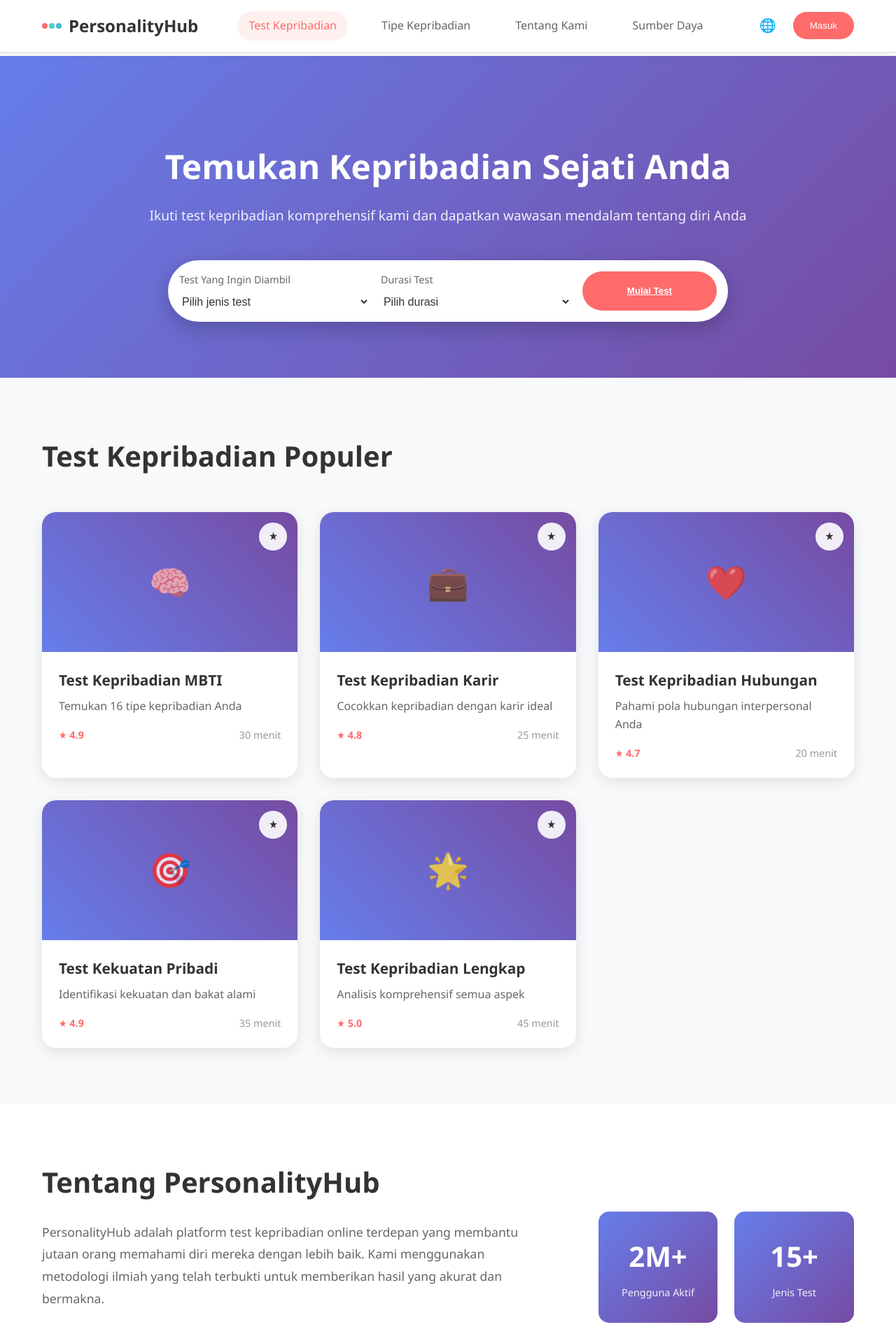
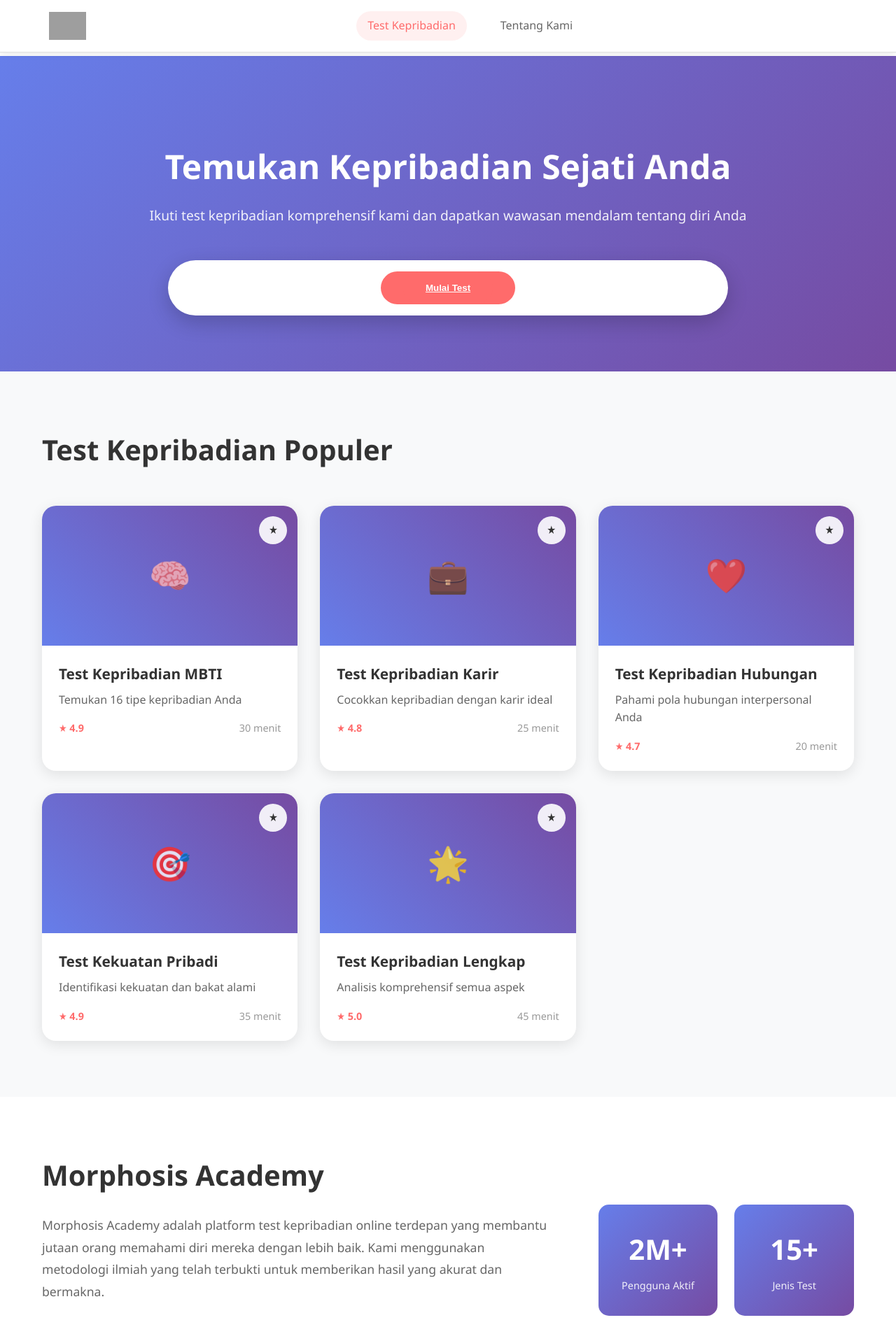
Before and after one commit to fadel11-hub/Morphosis, a Flask app: page / in a window 1280 px wide. Shown: the top 1897 px of the page at 70% size. Run offline with Flask 3, Linux system fonts and the light colour scheme; grey boxes are pictures that could not be loaded.

Commit message:
Fix form, penyesuain kontent dengan morphosis

```diff
--- a/app.py
+++ b/app.py
@@ -30,7 +30,7 @@ def home():
 
 @app.route('/form')
 def form():
-    return render_template('main.html')
+    return render_template('form.html')
 
 
 # @app.route('/', methods=['GET'])
--- /dev/null
+++ b/data/results.csv
@@ -0,0 +1,2 @@
+timestamp,name,email,birthdate,q1,q2,q3,q4,q5,q6,q7,q8,q9,q10,q11,q12,q13,q14,q15,q16,q17,q18,q19,q20,q21,q22,q23,q24,q25,q26,q27,q28,q29,q30,q31,q32,q33,q34,q35,q36,q37,q38,q39,q40,q41,q42,score_Organizer,score_Empath,score_Analyst,score_Innovator,score_Doer,interpretation_Organizer,interpretation_Empath,interpretation_Analyst,interpretation_Innovator,interpretation_Doer,color_interpretation
+2025-06-21 11:07:36,darel,darel2792@gmail.com,2025-06-21,3,3,3,3,3,3,3,3,3,3,3,3,3,3,3,3,3,3,3,3,3,3,3,3,3,3,3,3,3,3,3,3,3,3,3,3,3,3,3,3,3,3,21,24,24,24,33,Tidak Dominan,Tidak Dominan,Tidak Dominan,Tidak Dominan,Dominan,Belum Terlihat (Abu-abu)
--- a/static/css/style2.css
+++ b/static/css/style2.css
@@ -54,12 +54,19 @@ body {
     gap: 2px;
 }
 
-.logo-circle {
+/* .logo-circle {
     width: 8px;
     height: 8px;
     border-radius: 50%;
     background: linear-gradient(45deg, #ff6b6b, #4ecdc4, #45b7d1);
+} */
+
+.logo-gambar {
+  height: 40px;
+  width: auto;
+  display: block;
 }
+
 
 .logo-circle:nth-child(1) { background: #ff6b6b; }
 .logo-circle:nth-child(2) { background: #4ecdc4; }
@@ -68,7 +75,7 @@ body {
 .logo-text {
     font-size: 1.5rem;
     font-weight: bold;
-    color: #333;
+    color: #f6f5f5;
 }
 
 .nav-menu {
@@ -159,16 +166,18 @@ body {
     border-radius: 50px;
     padding: 1rem;
     display: flex;
-    gap: 1rem;
+    justify-content: center; /* ⬅ ini buat tengahin isi */
+    align-items: center;
     max-width: 800px;
     margin: 0 auto;
     box-shadow: 0 10px 30px rgba(0,0,0,0.2);
+    gap: 1rem;
 }
 
 .search-item {
-    flex: 1;
-    text-align: left;
+    text-align: center; /* pastikan tombol juga ke tengah */
 }
+
 
 .search-item label {
     display: block;
@@ -205,6 +214,8 @@ body {
     transform: translateY(-2px);
     box-shadow: 0 5px 15px rgba(255, 107, 107, 0.4);
 }
+
+
 
 /* Popular Tests Section */
 /* section 3 */
--- a/templates/admin.html
+++ b/templates/admin.html
@@ -1,4 +1,4 @@
-<!DOCTYPE html>
+w<!DOCTYPE html>
 <html lang="en">
 <head>
     <meta charset="UTF-8">
--- a/templates/beranda.html
+++ b/templates/beranda.html
@@ -14,21 +14,25 @@
     <div class="nav-container">
       <div class="logo">
         <div class="logo-icon">
-          <div class="logo-circle"></div>
-          <div class="logo-circle"></div>
-          <div class="logo-circle"></div>
+          <!-- <div class="logo-circle"></div> -->
+          <!-- <div class="logo-circle"></div> -->
+          <!-- <div class="logo-circle"></div> -->
+          <!-- <img src="{{ url_for('static', filename='images/Logo.png') }}" alt="Logo" class="logo-gambar"> -->
+
         </div>
-        <span class="logo-text">PersonalityHub</span>
+        <!-- <span class="logo-text">PersonalityHub</span> -->
+          <img src="{{ url_for('static', filename='images/Logo.png') }}" alt="Logo" class="logo-gambar">
+
       </div>
       <nav class="nav-menu">
         <a href="#home" class="nav-link active">Test Kepribadian</a>
-        <a href="#types" class="nav-link">Tipe Kepribadian</a>
+        <!-- <a href="#types" class="nav-link">Tipe Kepribadian</a> -->
         <a href="#about" class="nav-link">Tentang Kami</a>
-        <a href="#resources" class="nav-link">Sumber Daya</a>
+        <!-- <a href="#resources" class="nav-link">Sumber Daya</a> -->
       </nav>
       <div class="nav-actions">
-        <button class="language-btn">🌐</button>
-        <button class="login-btn">Masuk</button>
+        <!-- <button class="language-btn">🌐</button> -->
+        <!-- <button class="login-btn">Masuk</button> -->
       </div>
     </div>
   </header>
@@ -41,25 +45,10 @@
         <p>Ikuti test kepribadian komprehensif kami dan dapatkan wawasan mendalam tentang diri Anda</p>
         <div class="search-bar">
           <div class="search-item">
-            <label>Test Yang Ingin Diambil</label>
-            <select id="testType">
-              <option>Pilih jenis test</option>
-              <option value="basic">Test Kepribadian Dasar</option>
-              <option value="advanced">Test Kepribadian Lanjutan</option>
-              <option value="career">Test Kepribadian Karir</option>
-            </select>
-          </div>
-          <div class="search-item">
-            <label>Durasi Test</label>
-            <select id="duration">
-              <option>Pilih durasi</option>
-              <option value="15">15 menit</option>
-              <option value="30">30 menit</option>
-              <option value="60">60 menit</option>
-            </select>
-          </div>
           <button class="search-btn">
                 <a href="{{ url_for('form') }}" class="search-btn btn">Mulai Test</a>
+                 <!-- <a href="{{ url_for('form') }}" class="btn-primary">Mulai Test</a> -->
+
           </button>
         </div>
       </div>
@@ -171,8 +160,8 @@
     <div class="container">
       <div class="about-grid">
         <div class="about-content">
-          <h2>Tentang PersonalityHub</h2>
-          <p>PersonalityHub adalah platform test kepribadian online terdepan yang membantu jutaan orang memahami diri mereka dengan lebih baik. Kami menggunakan metodologi ilmiah yang telah terbukti untuk memberikan hasil yang akurat dan bermakna.</p>
+          <h2> Morphosis Academy</h2>
+          <p>Morphosis Academy adalah platform test kepribadian online terdepan yang membantu jutaan orang memahami diri mereka dengan lebih baik. Kami menggunakan metodologi ilmiah yang telah terbukti untuk memberikan hasil yang akurat dan bermakna.</p>
 
           <div class="features">
             <div class="feature">
@@ -232,12 +221,12 @@
               <div class="logo-circle"></div>
               <div class="logo-circle"></div>
             </div>
-            <span class="logo-text">PersonalityHub</span>
+            <span class="logo-text">Morphosis Academy</span>
           </div>
-          <p>Platform test kepribadian terpercaya untuk membantu Anda memahami diri dengan lebih baik.</p>
+          <p>JL. Raya Ciomas kreteg, Pagelaran, Kec. Ciomas, Kabupaten Bogor, Jawa Barat, 16610</p>
         </div>
 
-        <div class="footer-section">
+        <!-- <div class="footer-section">
           <h4>Test Kepribadian</h4>
           <ul>
             <li><a href="#">Test MBTI</a></li>
@@ -245,19 +234,19 @@
             <li><a href="#">Test Hubungan</a></li>
             <li><a href="#">Test Kekuatan</a></li>
           </ul>
-        </div>
+        </div> -->
 
         <div class="footer-section">
           <h4>Perusahaan</h4>
           <ul>
             <li><a href="#">Tentang Kami</a></li>
-            <li><a href="#">Tim</a></li>
-            <li><a href="#">Karir</a></li>
-            <li><a href="#">Kontak</a></li>
+            <!-- <li><a href="#">Tim</a></li> -->
+            <!-- <li><a href="#">Karir</a></li> -->
+            <li><a href="https://wa.me/6283869160579" target="_blank">Kontak</a></li>
           </ul>
         </div>
 
-        <div class="footer-section">
+        <!-- <div class="footer-section">
           <h4>Dukungan</h4>
           <ul>
             <li><a href="#">Pusat Bantuan</a></li>
@@ -265,17 +254,17 @@
             <li><a href="#">Privasi</a></li>
             <li><a href="#">Syarat & Ketentuan</a></li>
           </ul>
-        </div>
+        </div> -->
       </div>
 
       <div class="footer-bottom">
-        <p>&copy; 2024 PersonalityHub. Semua hak dilindungi.</p>
-        <div class="social-links">
+        <p>&copy; 2025 Morphosis Academy. Semua hak dilindungi.</p>
+        <!-- <div class="social-links">
           <a href="#">📘</a>
           <a href="#">🐦</a>
           <a href="#">📷</a>
           <a href="#">💼</a>
-        </div>
+        </div> -->
       </div>
     </div>
   </footer>
```
Also changed, not shown: templates/form.html (+41 -7 lines), static/images/Logo.jpg (added), static/images/chart.png (added), 1 other file.
